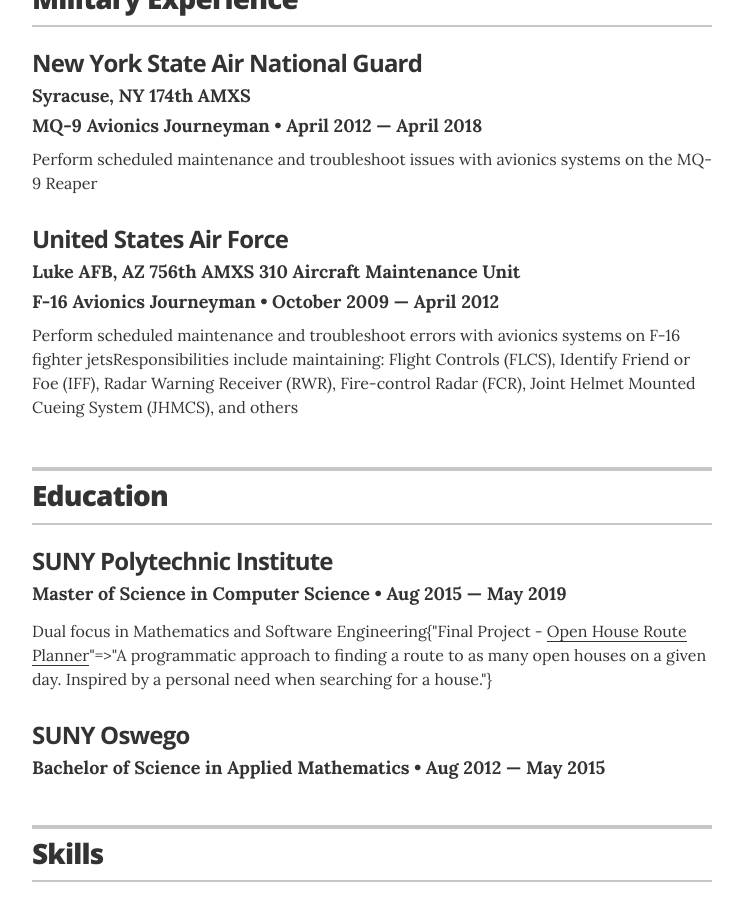
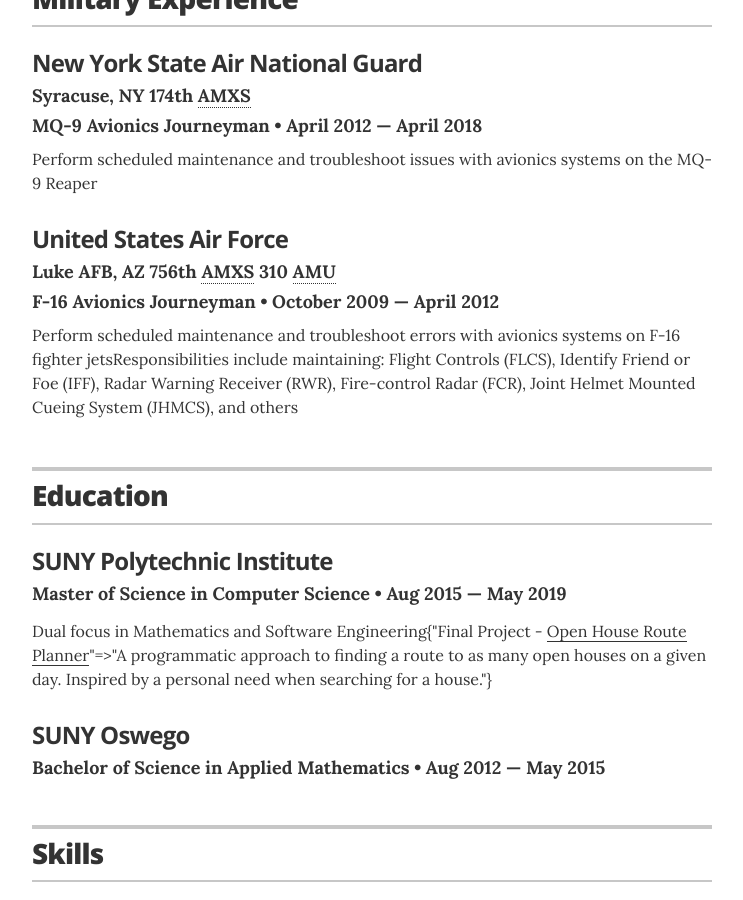
Before and after one commit to apjansing/apjansing.github.io, a Jekyll site: the page built from index.html, in a window 1280 px wide and 900 px high, scrolled down 1709 px. Shown: the whole window, without its empty margins (268-1011 px from the left). Built offline with Jekyll 4.4.1, drawn with Linux system fonts in a browser that asks for light colours.

Commit message:
Add some in-line styling to hover text. May abstract out later

```diff
--- a/_data/military_experience.yml
+++ b/_data/military_experience.yml
@@ -1,5 +1,5 @@
 - company: New York State Air National Guard
-  squadron: 174th <span title="Aircraft Maintenance Squadron">AMXS</span>
+  squadron: 174th <span style="border-bottom:1px dotted" title="Aircraft Maintenance Squadron">AMXS</span>
   position: MQ-9 Avionics Journeyman
   loc: Syracuse, NY
   date_range:
@@ -9,8 +9,8 @@
     - Perform scheduled maintenance and troubleshoot issues with avionics systems on the MQ-9 Reaper
 
 - company: United States Air Force
-  squadron: 756th <span title="Aircraft Maintenance Squadron">AMXS</span>
-  unit: 310 Aircraft Maintenance Unit
+  squadron: 756th <span style="border-bottom:1px dotted" title="Aircraft Maintenance Squadron">AMXS</span>
+  unit: 310 <span style="border-bottom:1px dotted" title="Aircraft Maintenance Unit">AMU</span>
   position: F-16 Avionics Journeyman
   loc: Luke AFB, AZ
   date_range:
```
